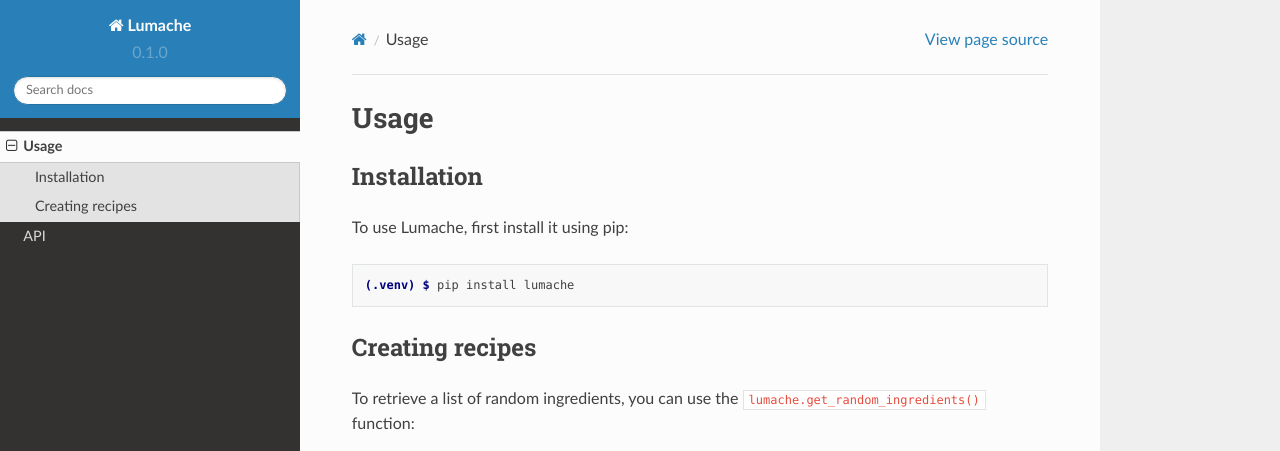
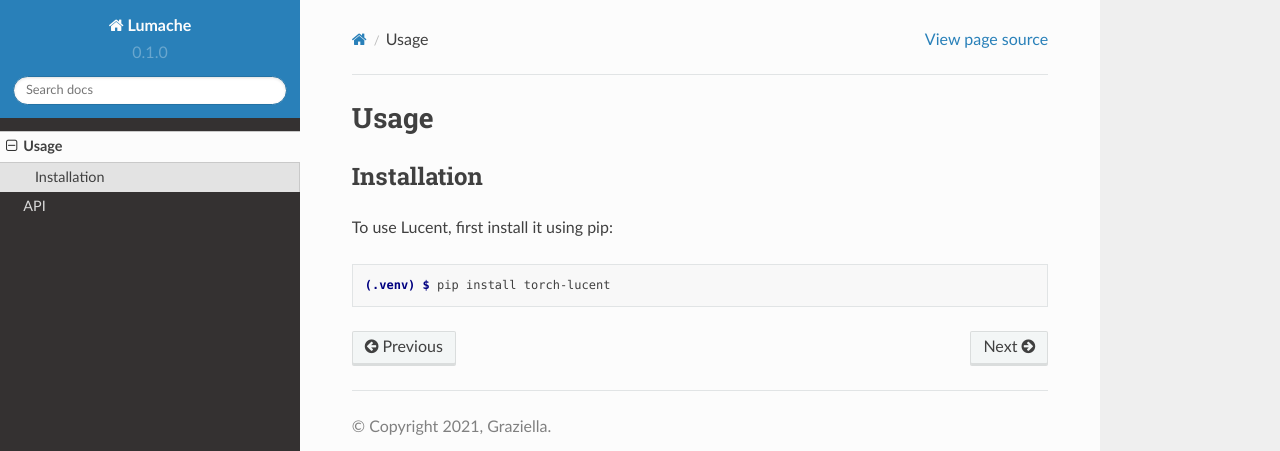
Before and after one commit to TomFrederik/lucent_docs, a Sphinx documentation site: the page built from docs/source/usage.rst, in a window 1280 px wide and 1095 px high. Shown: the top 451 px of the window. Built offline with Sphinx 7.4.7 and the Read the Docs theme 2.0.0, drawn with Linux system fonts in a browser that asks for light colours; some of the changed text lies outside the part shown.

Commit message:
Update usage.rst

```diff
--- a/docs/source/usage.rst
+++ b/docs/source/usage.rst
@@ -6,28 +6,8 @@ Usage
 Installation
 ------------
 
-To use Lumache, first install it using pip:
+To use Lucent, first install it using pip:
 
 .. code-block:: console
 
-   (.venv) $ pip install lumache
-
-Creating recipes
-----------------
-
-To retrieve a list of random ingredients,
-you can use the ``lumache.get_random_ingredients()`` function:
-
-.. autofunction:: lumache.get_random_ingredients
-
-The ``kind`` parameter should be either ``"meat"``, ``"fish"``,
-or ``"veggies"``. Otherwise, :py:func:`lumache.get_random_ingredients`
-will raise an exception.
-
-.. autoexception:: lumache.InvalidKindError
-
-For example:
-
->>> import lumache
->>> lumache.get_random_ingredients()
-['shells', 'gorgonzola', 'parsley']
+   (.venv) $ pip install torch-lucent
```
